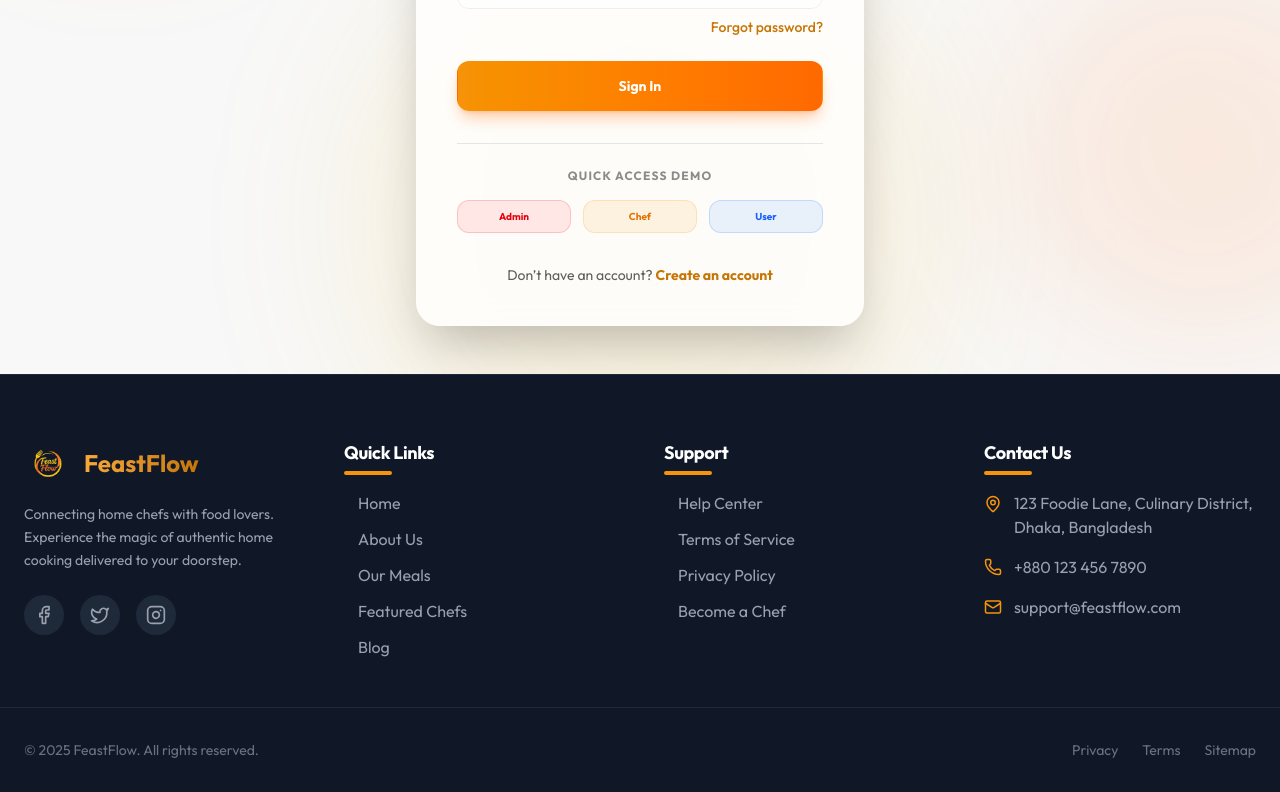
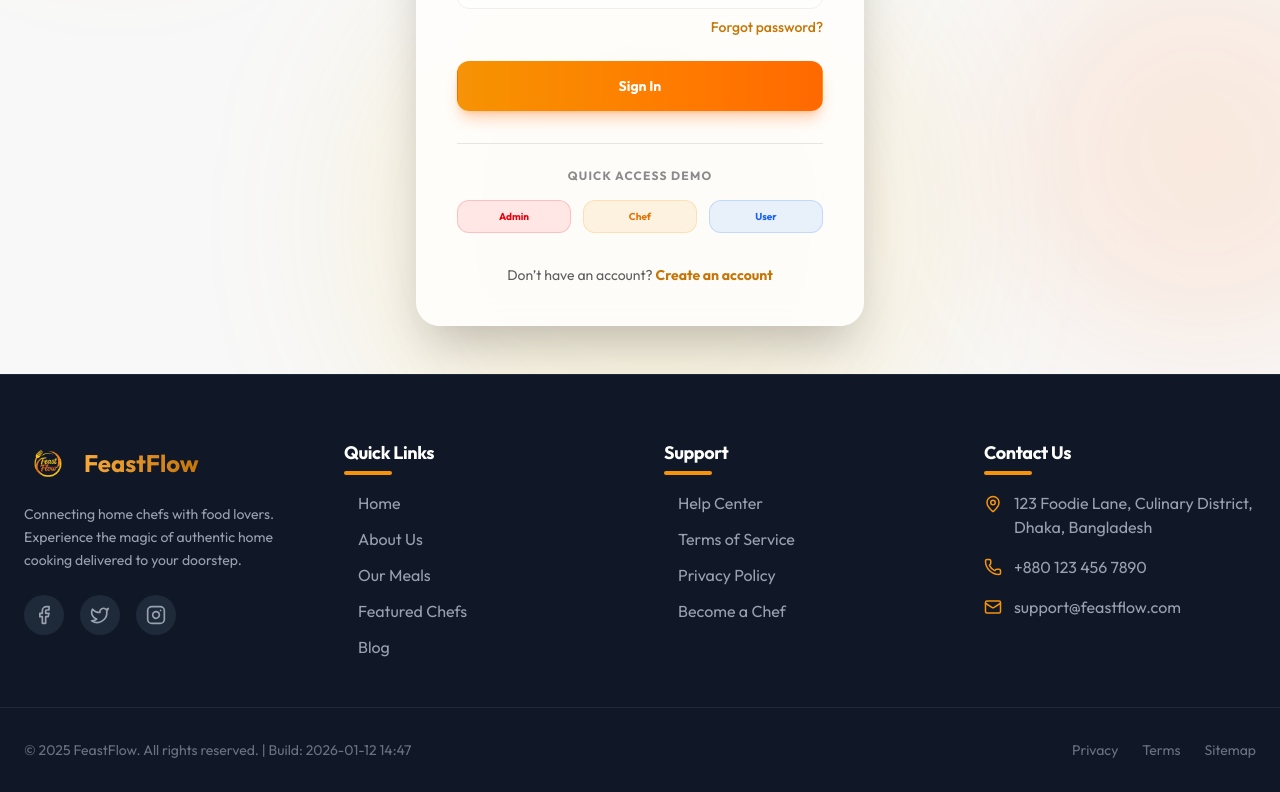
Before and after one commit to tanvir81/FeastFlow-client, a React (Vite) app: page /login in a window 1280 px wide. Shown: the part 517-1309 px from the top of the page. Built offline with nearby package versions, Linux system fonts and the light colour scheme; no server answers; a web font is replaced by a local one.

Commit message:
chore: secure repository by untracking sensitive files

```diff
--- a/index.html
+++ b/index.html
@@ -10,8 +10,9 @@
     <link rel="preconnect" href="https://fonts.gstatic.com" crossorigin>
     <link href="https://fonts.googleapis.com/css2?family=Outfit:wght@100..900&family=Playfair+Display:ital,wght@0,400..900;1,400..900&display=swap" rel="stylesheet">
   </head>
-  <body>
+  <body data-version="2026.01.12.v2">
     <div id="root"></div>
     <script type="module" src="/src/main.jsx"></script>
+    <script>console.log("FeastFlow Version: 2026.01.12.v2");</script>
   </body>
 </html>
--- a/src/components/Footer.jsx
+++ b/src/components/Footer.jsx
@@ -127,7 +127,7 @@ export default function Footer() {
       <div className="border-t border-gray-800 pt-8 mt-8">
         <div className="container mx-auto px-6 flex flex-col md:flex-row justify-between items-center gap-4">
           <p className="text-gray-500 text-sm">
-            &copy; {new Date().getFullYear()} FeastFlow. All rights reserved.
+            &copy; {new Date().getFullYear()} FeastFlow. All rights reserved. | Build: 2026-01-12 14:47
           </p>
           <div className="flex gap-6 text-sm text-gray-500">
             <Link to="/privacy" className="hover:text-amber-glow-400 transition-colors">Privacy</Link>
```
Also changed, not shown: 2 other files (tests, documents, lock files or other folders).
